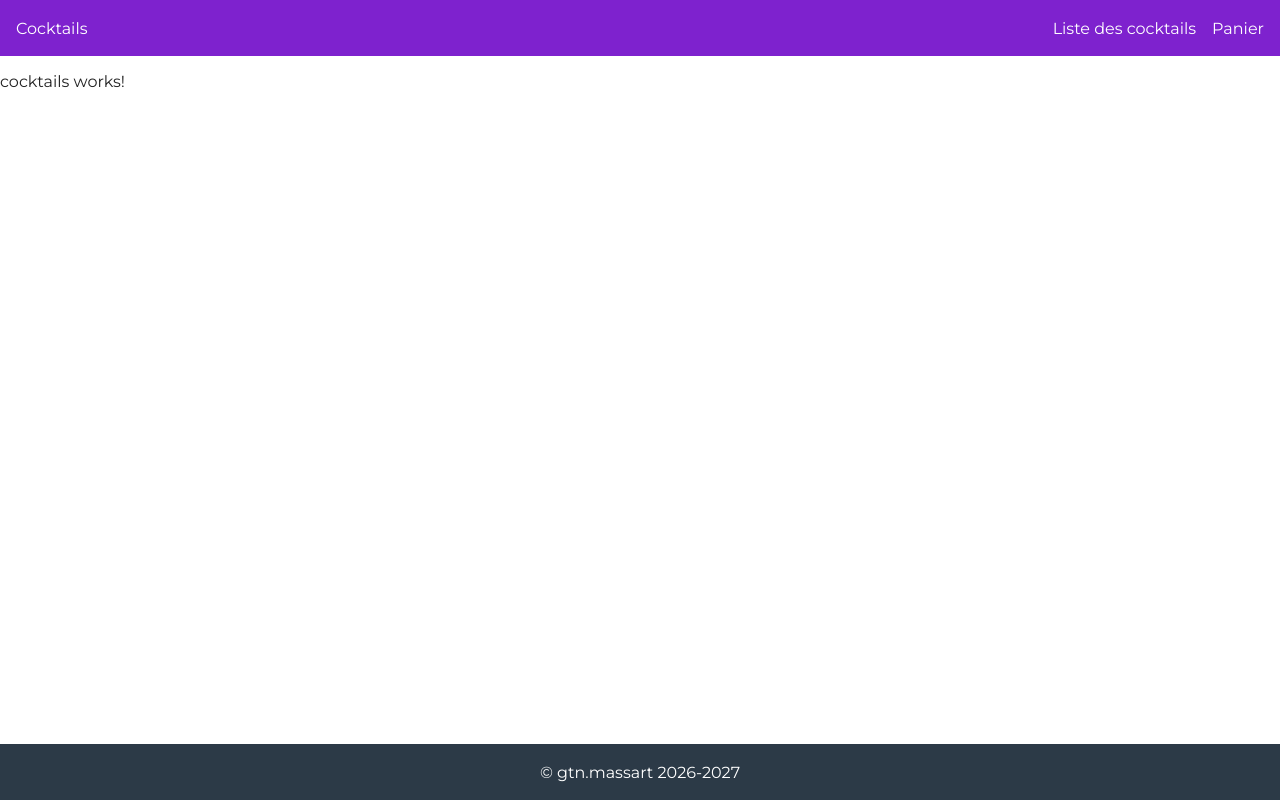
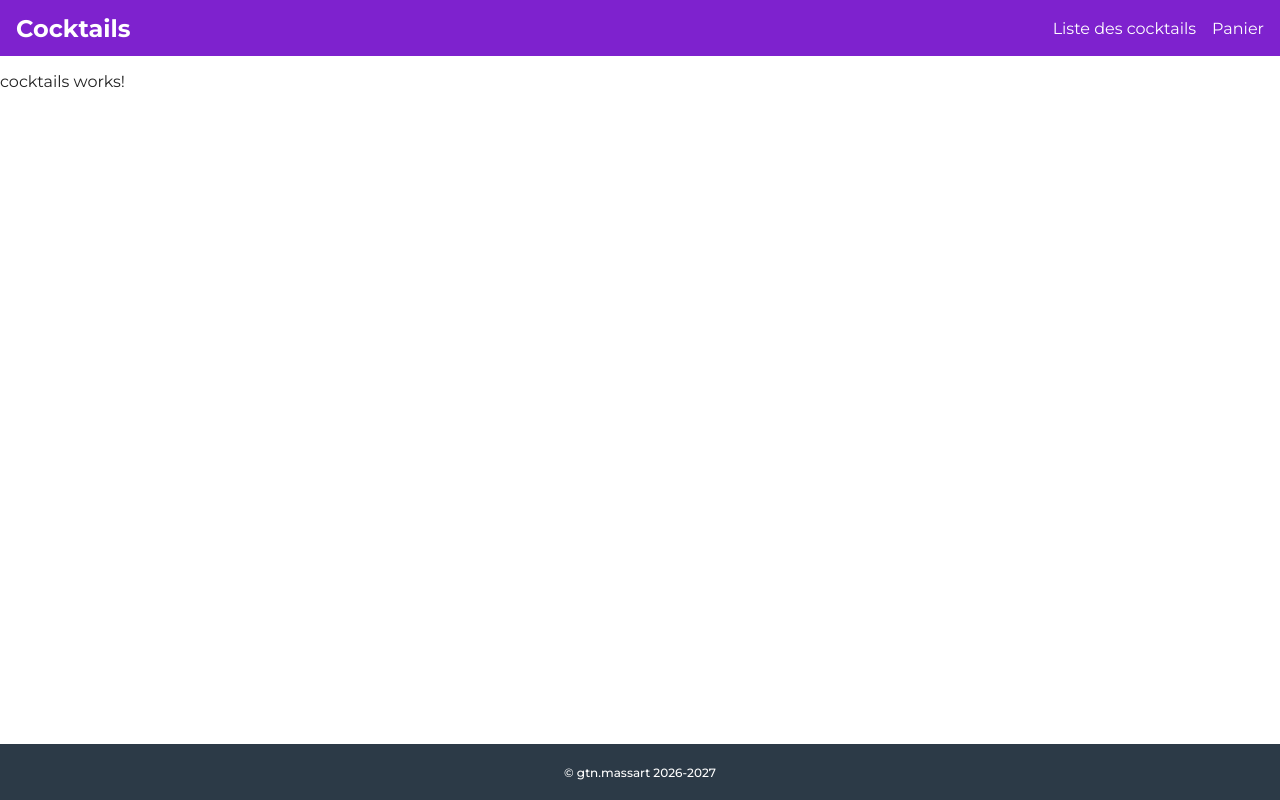
Before and after one commit to gtn-massart/Cocktails, an Angular app: page / in a window 1280 px wide. Built offline with nearby package versions, Linux system fonts and the light colour scheme.

Commit message:
add text classes

```diff
--- a/src/styles/_utils.scss
+++ b/src/styles/_utils.scss
@@ -29,3 +29,19 @@
 .gap-16 {
   gap: 16px;
 }
+
+.text-sm {
+  font-size: .75rem;
+}
+
+.text-lg {
+  font-size: 1.5rem;
+}
+
+.text-semibold {
+  font-weight: 500;
+}
+
+.text-bold {
+  font-weight: 700;
+}
```
